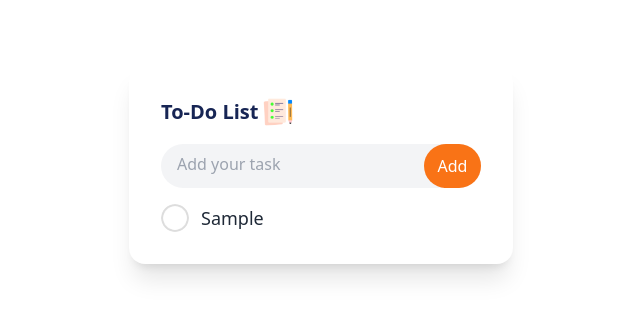
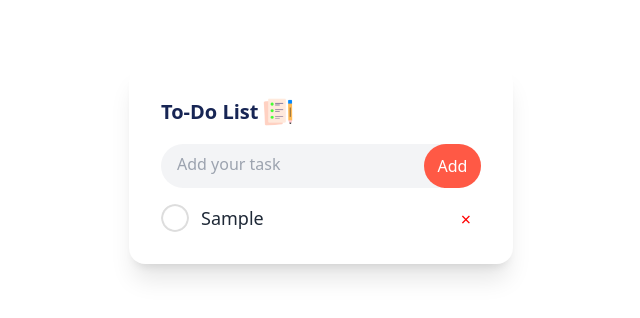
Before and after one commit to shemanto27/JavaScript-30-Beginners-Project, a plain HTML site: page 2. Todo List App/index.html in a window 1280 px wide. Both pictures are taken after typing "Sample" into the empty fields and a click on the button "Add". Shown: the whole page, without its empty margins (319-959 px from the left). Drawn offline with nearby package versions, Linux system fonts and the light colour scheme.

Commit message:
todo project done

```diff
--- a/2. Todo List App/index.html
+++ b/2. Todo List App/index.html
@@ -34,6 +34,25 @@
         ul li.checked::before{
             background-image: url('./images/checked.png');
         }
+
+        ul li span{
+            position: absolute;
+            right: 0;
+            top: 0;
+            text-align: center;
+            color: red;
+            width: 30px;
+            height: 30px;
+            display: flex;
+            justify-content: center;
+            align-items: center;
+        }
+
+        ul li span:hover{
+            background: gray;
+            border-radius: 50%;
+
+        }
     </style>
 </head>
 
@@ -50,7 +69,7 @@
             <!-- Input Field -->
             <div class="flex bg-gray-100 rounded-full h-11 my-2">
                 <input id="inputField" type="text" placeholder="Add your task" spellcheck="false" class="flex grow outline-0 h-10 border-none bg-transparent mx-4">
-                <button onclick="addTask()" id="inputBtn" class="bg-orange-500 text-white rounded-full w-20 border-none outline-none">Add</button>
+                <button onclick="addTask()" id="inputBtn" class="bg-[#ff5945] text-white rounded-full w-20 border-none outline-none">Add</button>
             </div>
 
             <!-- To-Do List -->
--- a/2. Todo List App/todo.js
+++ b/2. Todo List App/todo.js
@@ -6,9 +6,37 @@ function addTask(){
         alert('You must write something!');
     }
     else{
+        // task
         let li = document.createElement('li');
         li.innerHTML = inputField.value;
         taskList.appendChild(li);
+
+        // cross icon
+        let span = document.createElement('span');
+        span.innerHTML = '\u00d7';
+        li.appendChild(span);
     }
     inputField.value = '';
+    saveData();
 }
+
+taskList.addEventListener('click',function(e){
+    if(e.target.tagName === 'LI'){
+        e.target.classList.toggle('checked');
+        saveData();
+    }
+    else if(e.target.tagName === 'SPAN'){
+        e.target.parentElement.remove();
+        saveData();
+    }
+},false);
+
+function saveData(){
+    localStorage.setItem('data', taskList.innerHTML);
+}
+
+function showTask(){
+    taskList.innerHTML = localStorage.getItem('data');
+}
+
+showTask();
```
